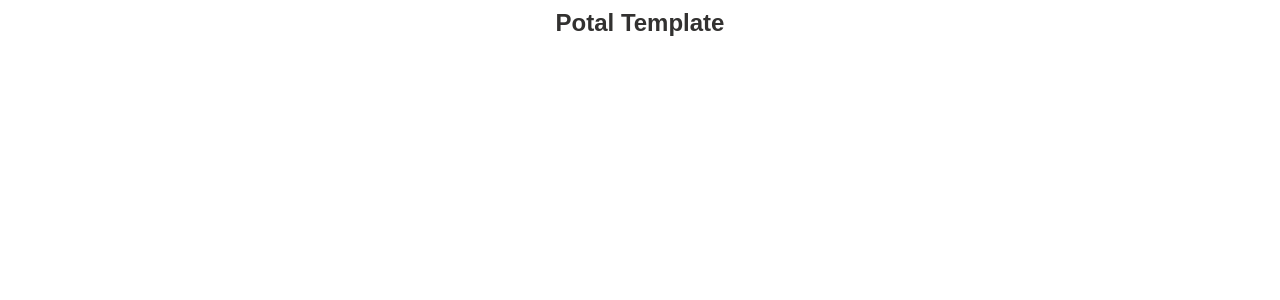
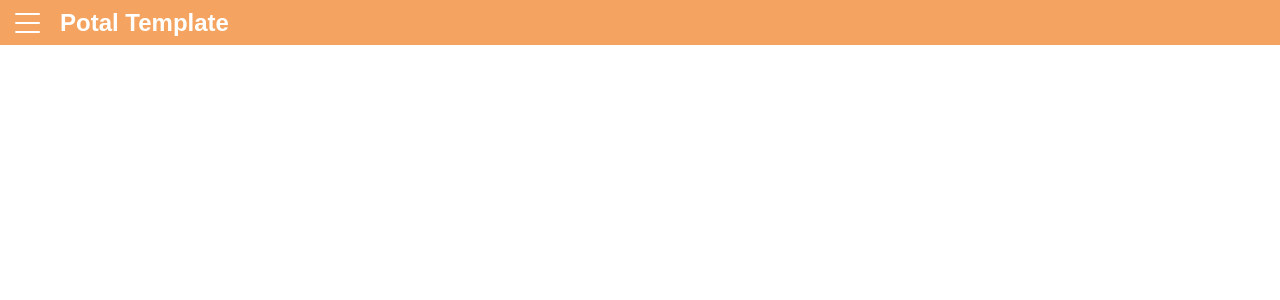
Before and after one commit to doara-developer/portal-template, a Vue app: page / in a window 1280 px wide. Shown: the top 300 px of the page. Built offline with nearby package versions, Linux system fonts and the light colour scheme; the HTML template or start-up script is replaced by a standard one.

Commit message:
Add MenuIcon

```diff
--- /dev/null
+++ b/src/client/components/atoms/MenuIcon.vue
@@ -0,0 +1,37 @@
+<template>
+    <div class="menu-icon">
+        <span class="top"></span>
+        <span class="middle"></span>
+        <span class="bottom"></span>
+    </div>
+</template>
+<script lang="ts">
+import { defineComponent, ref } from "vue";
+export default defineComponent({});
+</script>
+<style lang="scss" scoped>
+.menu-icon {
+    position: relative;
+    width: 25px;
+    height: 20px;
+    display: block;
+    margin: 0 20px 0 15px;
+    span {
+        position: absolute;
+        display: block;
+        width: 25px;
+        height: 2px;
+        border-radius: 3px;
+        background-color: white;
+    }
+    .top {
+        top: 0px;
+    }
+    .middle {
+        top: 9px;
+    }
+    .bottom {
+        bottom: 0px;
+    }
+}
+</style>
--- /dev/null
+++ b/src/client/components/molecules/AppMenu.vue
@@ -0,0 +1,13 @@
+<template>
+    <MenuIcon />
+</template>
+<script lang="ts">
+import { defineComponent, ref } from "vue";
+import MenuIcon from "@client/components/atoms/MenuIcon.vue";
+
+export default defineComponent({
+    components: {
+        MenuIcon,
+    },
+});
+</script>
--- a/src/client/components/molecules/AppHeader.vue
+++ b/src/client/components/organisms/AppHeader.vue
@@ -1,13 +1,17 @@
 <template>
     <div class="app-header">
-        <AppTitle><slot name="title"></slot></AppTitle>
+        <AppMenu />
+        <AppTitle>Potal Template</AppTitle>
     </div>
 </template>
 <script lang="ts">
 import { defineComponent, ref } from "vue";
 import AppTitle from "@client/components/atoms/AppTitle.vue";
+import AppMenu from "@client/components/molecules/AppMenu.vue";
+
 export default defineComponent({
     components: {
+        AppMenu,
         AppTitle,
     },
 });
@@ -17,7 +21,9 @@ export default defineComponent({
     width: 100%;
     height: 45px;
     display: flex;
-    justify-content: center;
+    justify-content: flex-start;
+    background-color: sandybrown;
+    color: white;
     align-items: center;
 }
 </style>
--- a/src/client/components/pages/PortalPage.vue
+++ b/src/client/components/pages/PortalPage.vue
@@ -1,13 +1,11 @@
 <template>
     <div class="portal-page">
-        <AppHeader>
-            <template #title>Potal Template</template>
-        </AppHeader>
+        <AppHeader />
     </div>
 </template>
 <script lang="ts">
 import { defineComponent, ref } from "vue";
-import AppHeader from "@client/components/molecules/AppHeader.vue";
+import AppHeader from "@client/components/organisms/AppHeader.vue";
 
 export default defineComponent({
     components: {
```
